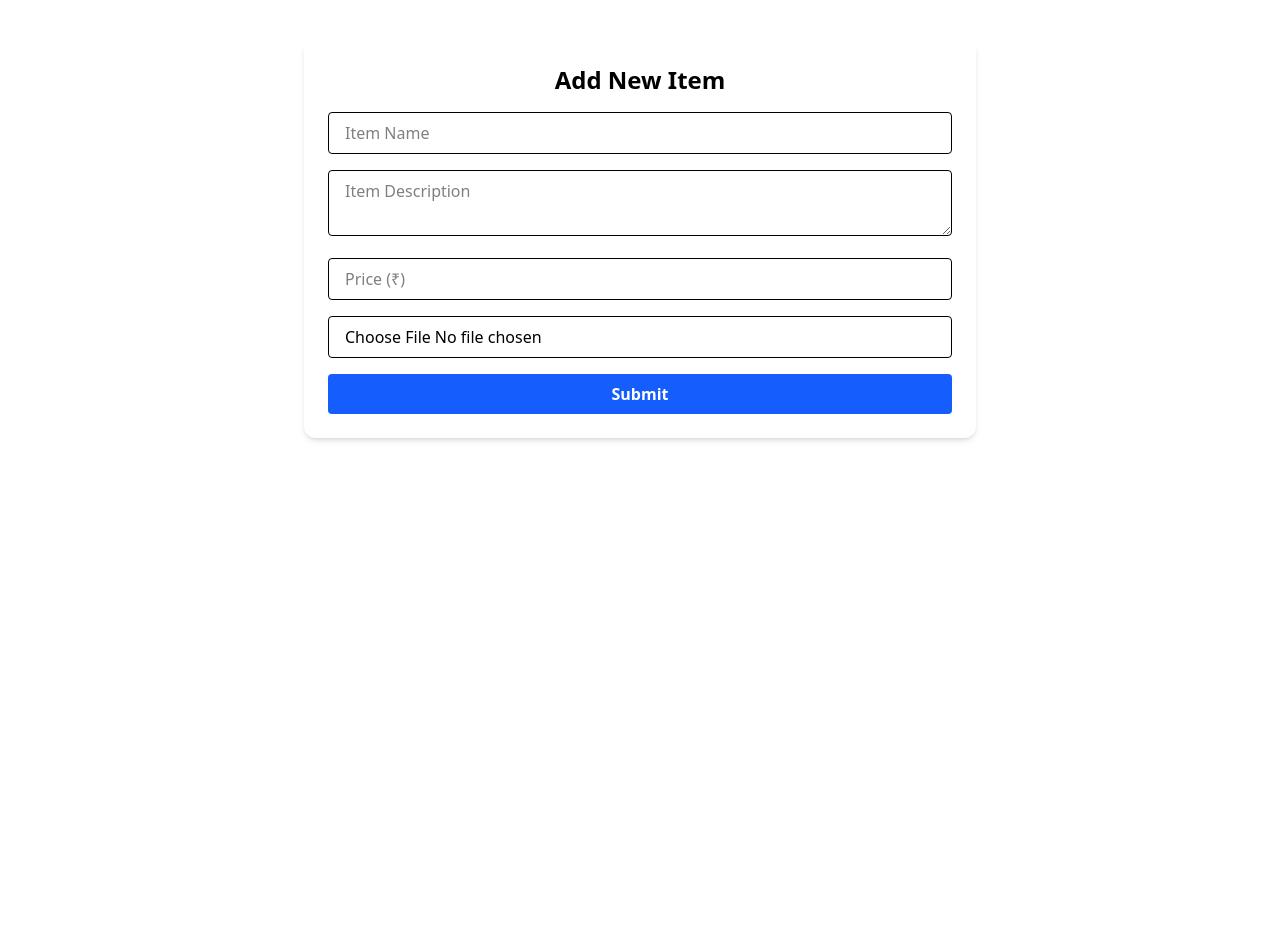
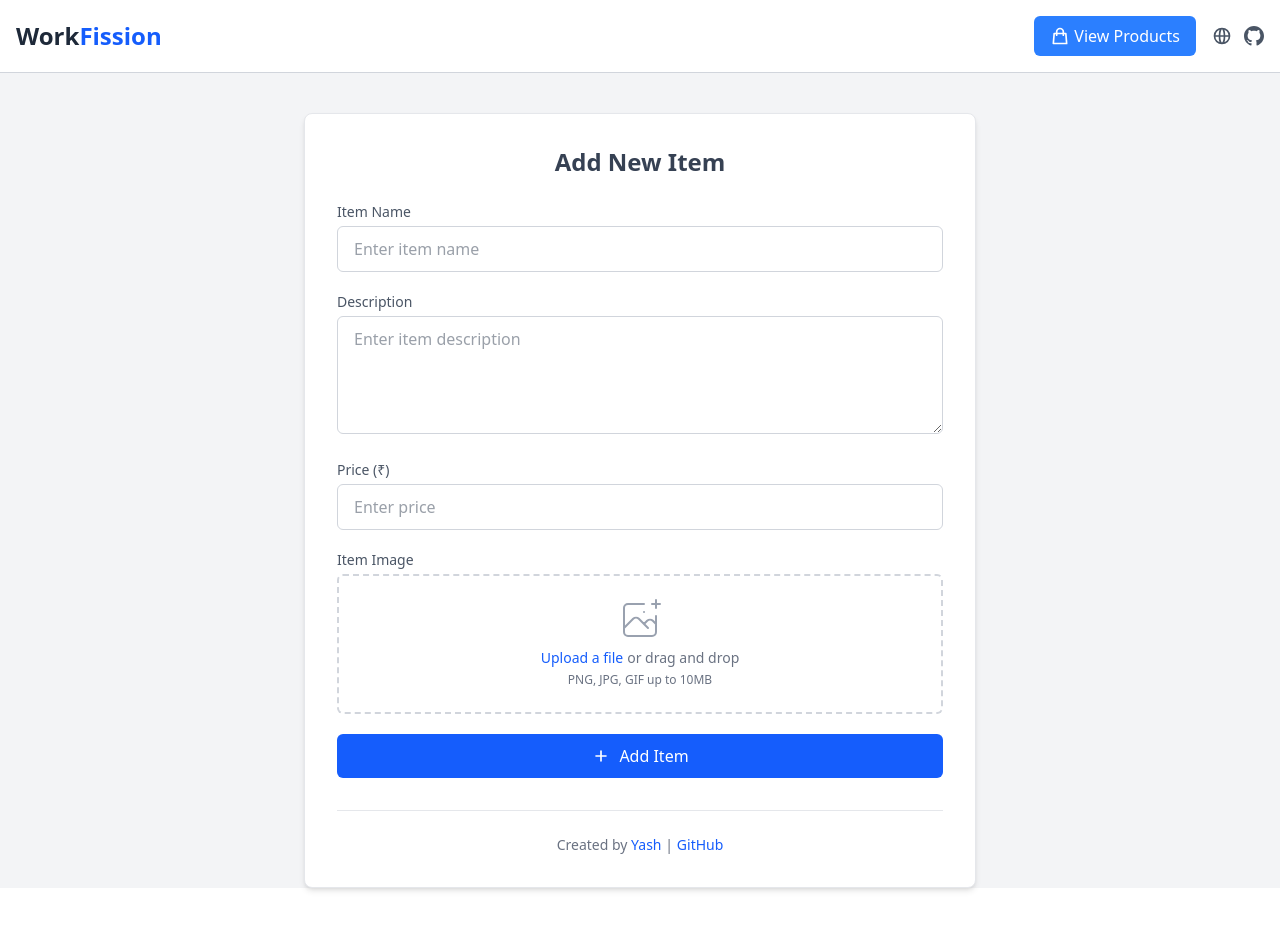
Before and after one commit to yasx50/WorkFission, a React (Vite) app: page / in a window 1280 px wide. Before the commit the page ends 800 px from the top, so only its background shows below. Built offline with nearby package versions, Linux system fonts and the light colour scheme; no server answers.

Commit message:
front-end completed

```diff
--- a/src/App.jsx
+++ b/src/App.jsx
@@ -3,6 +3,7 @@ import ItemShowcase from './components/ProductCard'
 import photo from './assets/react.svg'
 import { Routes, Route } from 'react-router-dom';
 import AddItemForm from './components/AdditemForm';
+
 
 
 const App = () => {
--- a/src/components/AdditemForm.jsx
+++ b/src/components/AdditemForm.jsx
@@ -1,4 +1,6 @@
 import React, { useState } from 'react';
+import { Link } from 'react-router-dom';
+const API_BASE_URL = import.meta.env.VITE_API_BASE_URL;
 
 const AddItemForm = () => {
   const [formData, setFormData] = useState({
@@ -29,7 +31,7 @@ const AddItemForm = () => {
     data.append('image', imageFile); // The backend expects 'image'
 
     try {
-      const response = await fetch('http://localhost:3000/api/v1/add-items', {
+      const response = await fetch(`${API_BASE_URL}/api/v1/all-items`, {
         method: 'POST',
         body: data
       });
@@ -38,6 +40,8 @@ const AddItemForm = () => {
         setStatus('Item added successfully!');
         setFormData({ name: '', description: '', price: '' });
         setImageFile(null);
+        // Reset file input
+        document.querySelector('input[type="file"]').value = '';
       } else {
         setStatus('Failed to add item. Try again.');
       }
@@ -48,51 +52,152 @@ const AddItemForm = () => {
   };
 
   return (
-    <div className="max-w-2xl mx-auto bg-white p-6 rounded-xl shadow-md mt-10">
-      <h2 className="text-2xl font-bold mb-4 text-center">Add New Item</h2>
-      <form onSubmit={handleSubmit} className="space-y-4">
+    <div className="bg-gray-100 min-h-screen">
+      {/* Navigation Bar */}
+      <nav className="bg-white border-b border-gray-300">
+        <div className="max-w-7xl mx-auto px-4 py-4">
+          <div className="flex flex-col md:flex-row md:items-center md:justify-between">
+            <div className="flex items-center justify-between">
+              <div className="flex items-center">
+                <h1 className="font-bold text-2xl">
+                  <span className="text-gray-800">Work</span>
+                  <span className="text-blue-600">Fission</span>
+                </h1>
+              </div>
+              <div className="md:hidden">
+                {/* Mobile menu button if needed */}
+              </div>
+            </div>
+
+            <div className="mt-3 md:mt-0 flex items-center space-x-4">
+              <Link
+                to="/products"
+                className="px-4 py-2 bg-blue-500 hover:bg-blue-600 text-white rounded-md font-medium flex items-center transition-colors duration-200"
+              >
+                <svg xmlns="http://www.w3.org/2000/svg" className="h-5 w-5 mr-1" fill="none" viewBox="0 0 24 24" stroke="currentColor">
+                  <path strokeLinecap="round" strokeLinejoin="round" strokeWidth={2} d="M16 11V7a4 4 0 00-8 0v4M5 9h14l1 12H4L5 9z" />
+                </svg>
+                View Products
+              </Link>
+              <div className="flex space-x-3">
+                <a href="https://yash50.me" target="_blank" rel="noopener noreferrer" className="text-gray-600 hover:text-blue-600 transition-colors duration-200">
+                  <svg xmlns="http://www.w3.org/2000/svg" className="h-5 w-5" fill="none" viewBox="0 0 24 24" stroke="currentColor">
+                    <path strokeLinecap="round" strokeLinejoin="round" strokeWidth={2} d="M21 12a9 9 0 01-9 9m9-9a9 9 0 00-9-9m9 9H3m9 9a9 9 0 01-9-9m9 9c1.657 0 3-4.03 3-9s-1.343-9-3-9m0 18c-1.657 0-3-4.03-3-9s1.343-9 3-9m-9 9a9 9 0 019-9" />
+                  </svg>
+                </a>
+                <a href="https://github.com/yasx50" target="_blank" rel="noopener noreferrer" className="text-gray-600 hover:text-blue-600 transition-colors duration-200">
+                  <svg xmlns="http://www.w3.org/2000/svg" className="h-5 w-5" fill="currentColor" viewBox="0 0 24 24">
+                    <path d="M12 0c-6.626 0-12 5.373-12 12 0 5.302 3.438 9.8 8.207 11.387.599.111.793-.261.793-.577v-2.234c-3.338.726-4.033-1.416-4.033-1.416-.546-1.387-1.333-1.756-1.333-1.756-1.089-.745.083-.729.083-.729 1.205.084 1.839 1.237 1.839 1.237 1.07 1.834 2.807 1.304 3.492.997.107-.775.418-1.305.762-1.604-2.665-.305-5.467-1.334-5.467-5.931 0-1.311.469-2.381 1.236-3.221-.124-.303-.535-1.524.117-3.176 0 0 1.008-.322 3.301 1.23.957-.266 1.983-.399 3.003-.404 1.02.005 2.047.138 3.006.404 2.291-1.552 3.297-1.23 3.297-1.23.653 1.653.242 2.874.118 3.176.77.84 1.235 1.911 1.235 3.221 0 4.609-2.807 5.624-5.479 5.921.43.372.823 1.102.823 2.222v3.293c0 .319.192.694.801.576 4.765-1.589 8.199-6.086 8.199-11.386 0-6.627-5.373-12-12-12z"/>
+                  </svg>
+                </a>
+              </div>
+            </div>
+          </div>
+        </div>
+      </nav>
+
+      {/* Form Container */}
+      <div className="max-w-2xl mx-auto bg-white p-8 rounded-lg shadow-md my-10 border border-gray-200">
+        <h2 className="text-2xl font-semibold mb-6 text-center text-gray-700">Add New Item</h2>
+
+        {status && (
+          <div className={`mb-6 p-3 rounded-md text-center ${
+            status === 'Submitting...' ? 'bg-gray-100 text-gray-700' :
+            status === 'Item added successfully!' ? 'bg-green-100 text-green-700' :
+            'bg-red-100 text-red-700'
+          }`}>
+            {status}
+          </div>
+        )}
+
+        <form onSubmit={handleSubmit} className="space-y-5">
+          <div>
+            <label htmlFor="name" className="block text-sm font-medium text-gray-600 mb-1">Item Name</label>
             <input
               type="text"
+              id="name"
               name="name"
-          placeholder="Item Name"
+              placeholder="Enter item name"
               value={formData.name}
               onChange={handleChange}
-          className="w-full px-4 py-2 border rounded"
+              className="w-full px-4 py-2.5 border border-gray-300 rounded-md focus:ring-1 focus:ring-blue-500 focus:border-blue-500 text-gray-700"
               required
             />
+          </div>
+
+          <div>
+            <label htmlFor="description" className="block text-sm font-medium text-gray-600 mb-1">Description</label>
             <textarea
+              id="description"
               name="description"
-          placeholder="Item Description"
+              placeholder="Enter item description"
               value={formData.description}
               onChange={handleChange}
-          className="w-full px-4 py-2 border rounded"
+              rows="4"
+              className="w-full px-4 py-2.5 border border-gray-300 rounded-md focus:ring-1 focus:ring-blue-500 focus:border-blue-500 text-gray-700"
               required
             ></textarea>
+          </div>
+
+          <div>
+            <label htmlFor="price" className="block text-sm font-medium text-gray-600 mb-1">Price (₹)</label>
             <input
               type="number"
+              id="price"
               name="price"
-          placeholder="Price (₹)"
+              placeholder="Enter price"
               value={formData.price}
               onChange={handleChange}
-          className="w-full px-4 py-2 border rounded"
+              className="w-full px-4 py-2.5 border border-gray-300 rounded-md focus:ring-1 focus:ring-blue-500 focus:border-blue-500 text-gray-700"
               required
             />
+          </div>
+
+          <div>
+            <label htmlFor="image" className="block text-sm font-medium text-gray-600 mb-1">Item Image</label>
+            <div className="mt-1 flex justify-center px-6 pt-5 pb-6 border-2 border-gray-300 border-dashed rounded-md hover:border-gray-400 transition-colors duration-200">
+              <div className="space-y-1 text-center">
+                <svg className="mx-auto h-12 w-12 text-gray-400" stroke="currentColor" fill="none" viewBox="0 0 48 48">
+                  <path d="M28 8H12a4 4 0 00-4 4v20m32-12v8m0 0v8a4 4 0 01-4 4H12a4 4 0 01-4-4v-4m32-4l-3.172-3.172a4 4 0 00-5.656 0L28 28M8 32l9.172-9.172a4 4 0 015.656 0L28 28m0 0l4 4m4-24h8m-4-4v8m-12 4h.02" strokeWidth="2" strokeLinecap="round" strokeLinejoin="round" />
+                </svg>
+                <div className="flex justify-center text-sm text-gray-500">
+                  <label htmlFor="image" className="relative cursor-pointer bg-white rounded-md font-medium text-blue-600 hover:text-blue-500 focus-within:outline-none">
+                    <span>Upload a file</span>
                     <input
+                      id="image"
+                      name="image"
                       type="file"
-          name="image"
                       accept="image/*"
                       onChange={handleImageChange}
-          className="w-full px-4 py-2 border rounded"
+                      className="sr-only"
                       required
                     />
+                  </label>
+                  <p className="pl-1">or drag and drop</p>
+                </div>
+                <p className="text-xs text-gray-500">PNG, JPG, GIF up to 10MB</p>
+              </div>
+            </div>
+          </div>
+
           <button
             type="submit"
-          className="w-full bg-blue-600 text-white font-semibold py-2 rounded hover:bg-blue-700"
+            className="w-full bg-blue-600 text-white font-medium py-2.5 rounded-md hover:bg-blue-700 transition-colors duration-200 flex items-center justify-center"
           >
-          Submit
+            <svg xmlns="http://www.w3.org/2000/svg" className="h-5 w-5 mr-2" fill="none" viewBox="0 0 24 24" stroke="currentColor">
+              <path strokeLinecap="round" strokeLinejoin="round" strokeWidth={2} d="M12 6v6m0 0v6m0-6h6m-6 0H6" />
+            </svg>
+            Add Item
           </button>
         </form>
-      {status && <p className="text-center mt-4 text-sm text-gray-700">{status}</p>}
+
+        <div className="mt-8 pt-6 border-t border-gray-200 text-center text-sm text-gray-500">
+          <p>
+            Created by <a href="https://yash50.me" className="text-blue-600 hover:text-blue-700 transition-colors duration-200" target="_blank" rel="noopener noreferrer">Yash</a> |
+            <a href="https://github.com/yasx50" className="text-blue-600 hover:text-blue-700 transition-colors duration-200 ml-1" target="_blank" rel="noopener noreferrer">GitHub</a>
+          </p>
+        </div>
+      </div>
     </div>
   );
 };
--- a/src/components/ProductCard.jsx
+++ b/src/components/ProductCard.jsx
@@ -1,6 +1,6 @@
 import React, { useEffect, useState } from 'react';
 import { Link } from 'react-router-dom';
-
+const API_BASE_URL = import.meta.env.VITE_API_BASE_URL;
 const ItemShowcase = () => {
   const [items, setItems] = useState([]);
   const [filteredItems, setFilteredItems] = useState([]);
@@ -9,7 +9,7 @@ const ItemShowcase = () => {
   const [searchTerm, setSearchTerm] = useState('');
 
   useEffect(() => {
-    fetch('http://localhost:3000/api/v1/all-items')
+    fetch(`${API_BASE_URL}/api/v1/all-items`)
       .then(res => res.json())
       .then(data => {
         const reversedData = [...data].reverse();
```
Also changed, not shown: 3 other files (tests, documents, lock files or other folders). Lines whose indentation alone changed are shown as unchanged.
